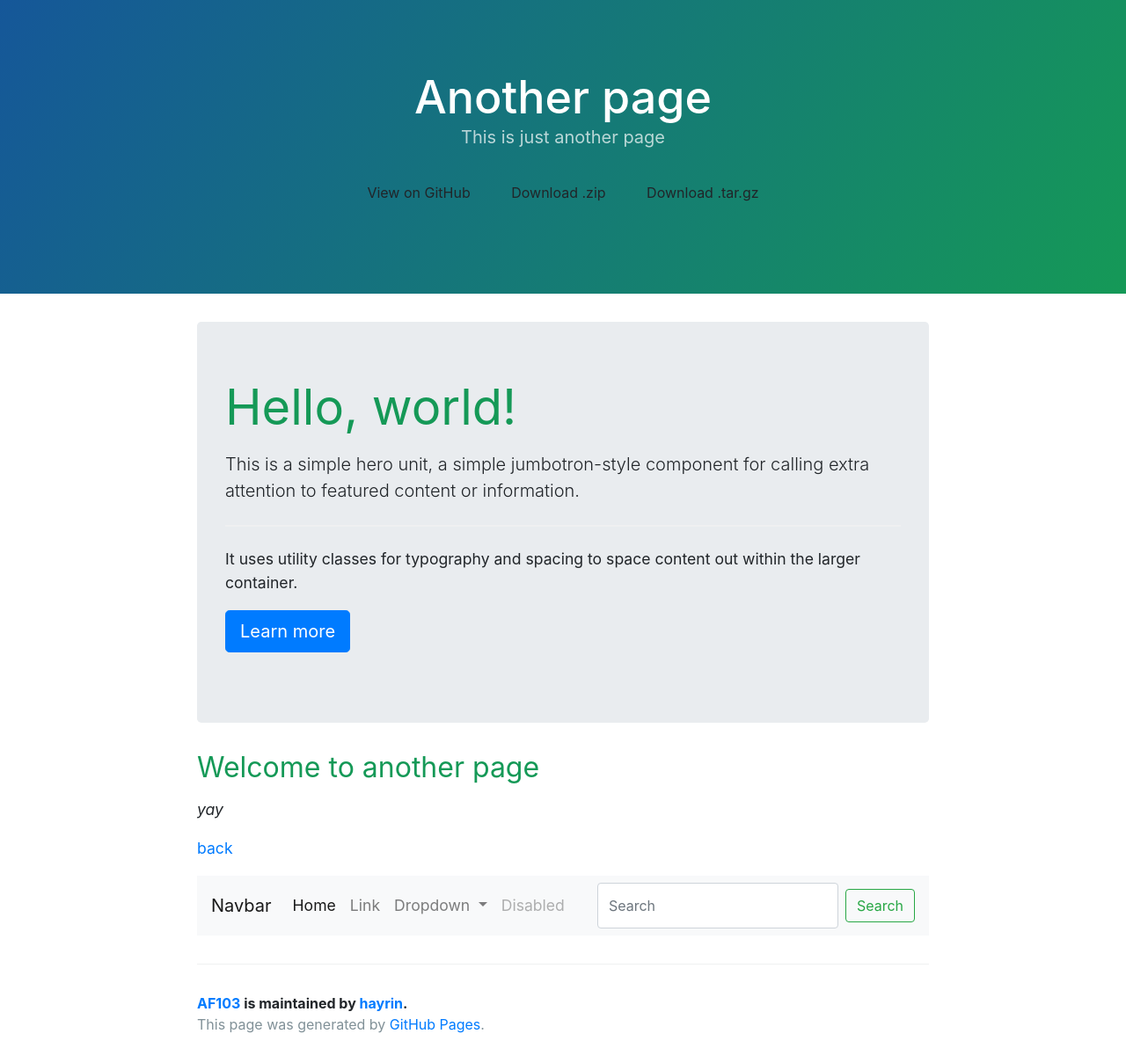
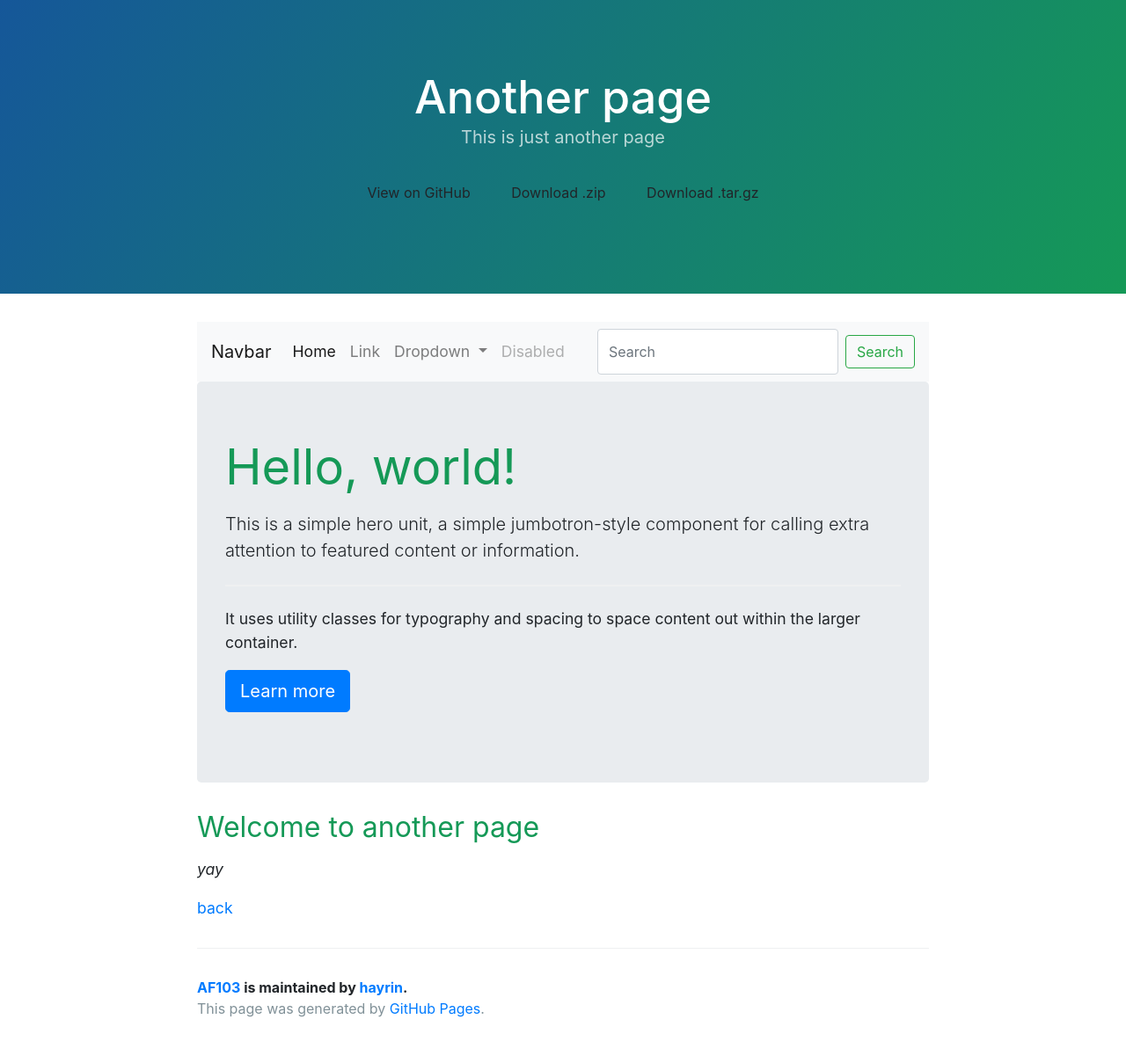
Before and after one commit to hayrin/AF103, a Jekyll site: the page built from another-page.md, in a window 1280 px wide. Shown: the whole page at 88% size. Built offline with Jekyll 4.4.1, drawn with Linux system fonts in a browser that asks for light colours.

Commit message:
Update default.html

```diff
--- a/_layouts/default.html
+++ b/_layouts/default.html
@@ -47,11 +47,12 @@
 
     <main id="content" class="main-content" role="main">
 
+      {% include navbar.html %}
+
       {% include jumbo.html %}
 
       {{ content }}
 
-      {% include navbar.html %}
 
       {% include like.html %}
 
```
